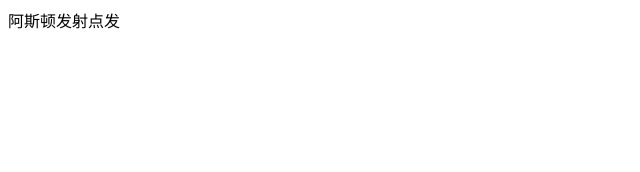
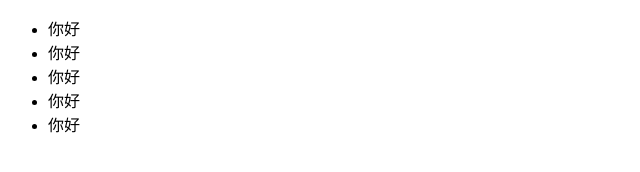
Before and after one commit to yodoes/test, a plain HTML site: page index.html in a window 1280 px wide. Shown: the whole page, without its empty margins (0-640 px from the left). Drawn offline with Linux system fonts and the light colour scheme.

Commit message:
webstrom test1111

```diff
--- a/index.html
+++ b/index.html
@@ -5,6 +5,14 @@
     <title>Title</title>
 </head>
 <body>
-阿斯顿发射点发
+    <div>
+        <ul>
+            <li>你好</li>
+            <li>你好</li>
+            <li>你好</li>
+            <li>你好</li>
+            <li>你好</li>
+        </ul>
+    </div>
 </body>
 </html>
```
Also changed, not shown: readme.md.
